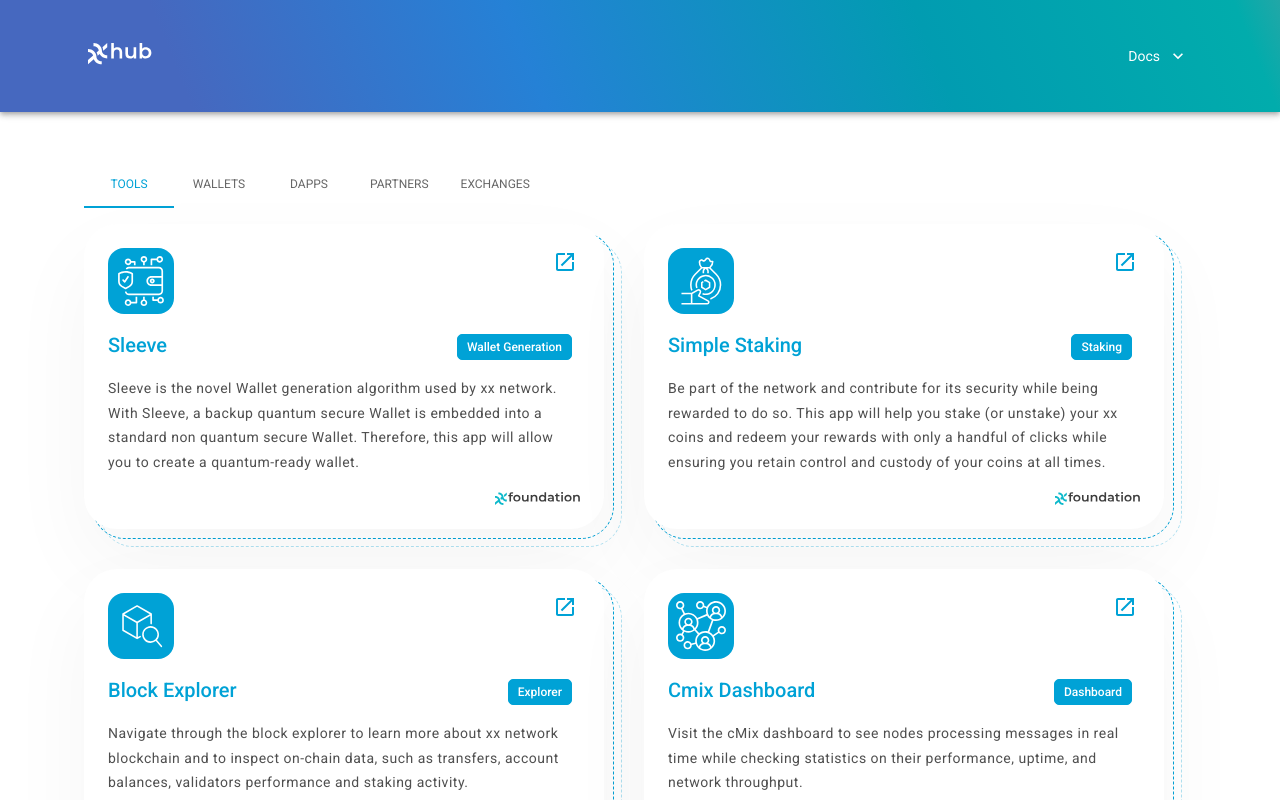
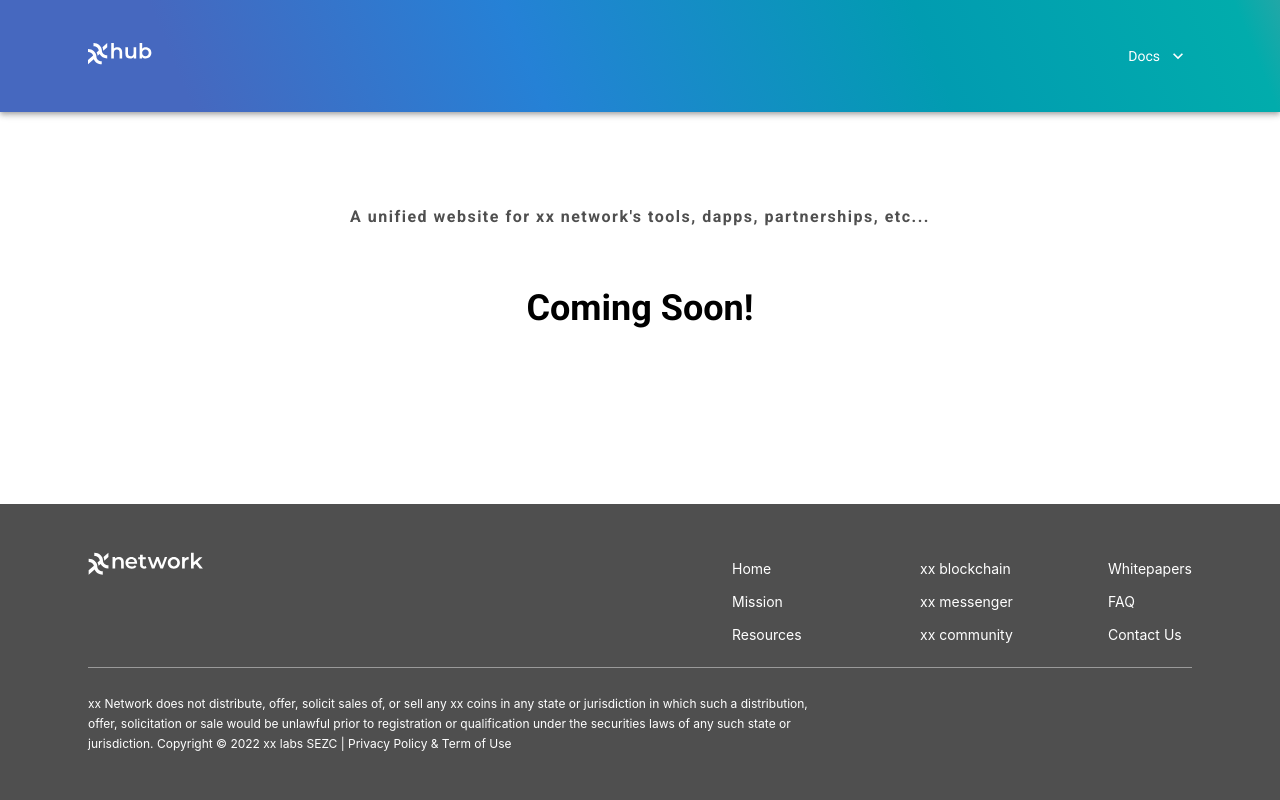
Before and after one commit to xxfoundation/web-hub, a React (Create React App) app: page / in a window 1280 px wide. Shown: the top 800 px of the page. Built offline with nearby package versions, Linux system fonts and the light colour scheme.

Commit message:
Coming soon page

```diff
--- a/src/pages/index.tsx
+++ b/src/pages/index.tsx
@@ -1,11 +1,13 @@
 import React, { FC } from 'react';
-import { Container } from '@mui/material';
-import BasicTabs from '../components/BasicTabs';
+import { Container, Stack, Typography } from '@mui/material';
 
 const Home: FC = () => {
   return (
-    <Container maxWidth='lg' sx={{ py: 6 }}>
-      <BasicTabs />
+    <Container maxWidth='lg' sx={{ py: 12 }}>
+      <Stack direction='column' spacing='60px'>
+        <Typography variant='h3' align='center'>A unified website for xx network's tools, dapps, partnerships, etc...</Typography>
+        <Typography variant='h2' align='center'>Coming Soon!</Typography>
+      </Stack>
     </Container>
   );
 };
```
